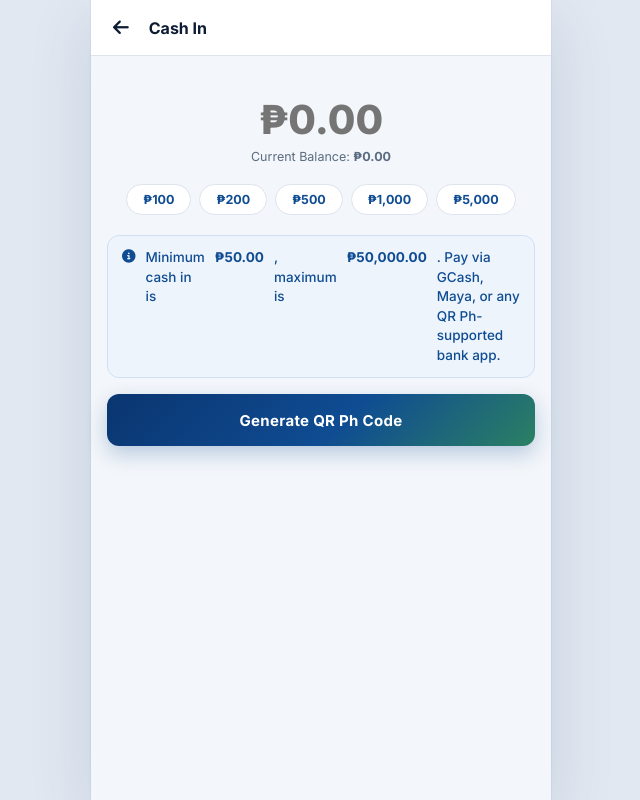
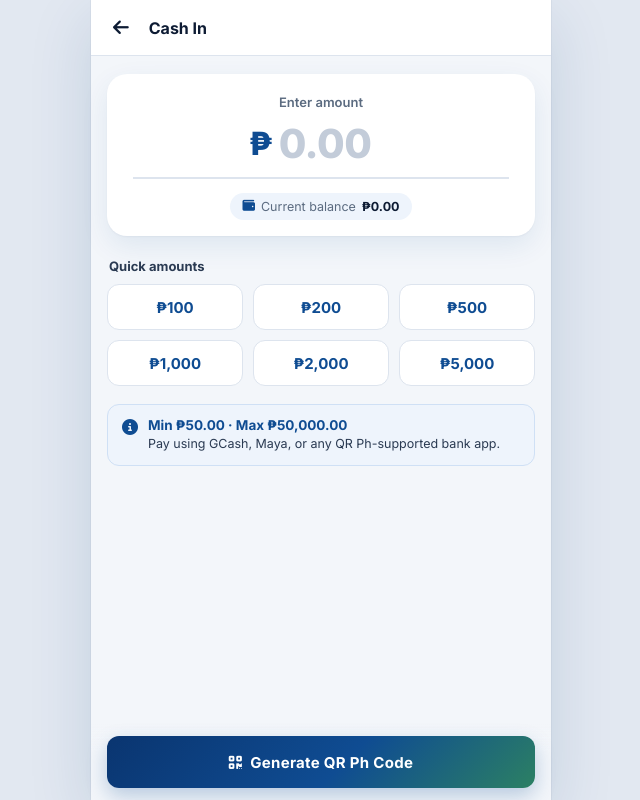
Before and after one commit to ailevoler/serialnumber, a PHP site: page /top-up.php in a window 1280 px wide. Shown: the whole page, without its empty margins (319-959 px from the left). Run offline with PHP 8.4, Linux system fonts and the light colour scheme; the visitor is signed in with stand-in values (Sample User, id 1); data that the repository does not hold is empty.

Commit message:
Redesign Cash In amount step; fix broken info alerts
- .alert is a block again (flex split mixed text/<strong> into columns,
  which garbled the Cash In limits note and other info alerts)
- Cash In: amount card with centred auto-width field and balance chip,
  3x2 quick-amount grid, fee summary, compact limits note, and a sticky
  Generate QR Ph button; max 2 decimals, errors clear on change

Co-Authored-By: Claude Opus 5.5 <noreply@anthropic.com>
Claude-Session: https://claude.ai/code/session_016jyYJ8CS91CWh6rG64vuPR

```diff
--- a/rbnw-wallet/assets/css/style.css
+++ b/rbnw-wallet/assets/css/style.css
@@ -1006,9 +1006,9 @@ input, select, textarea { font-family: inherit; }
 .success-screen .amt { font-size: 26px; font-weight: 800; color: var(--rbnw-blue); margin: 14px 0; }
 
 .alert {
-  display: flex;
-  align-items: flex-start;
-  gap: 10px;
+  /* block (not flex) so mixed inline text/<strong> wraps as one paragraph */
+  display: block;
+  position: relative;
   padding: 12px 14px;
   border-radius: var(--radius-sm);
   border: 1px solid transparent;
@@ -1018,7 +1018,8 @@ input, select, textarea { font-family: inherit; }
   margin-bottom: 16px;
   animation: alert-in .2s ease-out;
 }
-.alert i { margin-top: 2px; flex-shrink: 0; }
+.alert > i:first-child { position: absolute; left: 14px; top: 15px; }
+.alert:has(> i:first-child) { padding-left: 38px; }
 .alert-error { background: var(--danger-50); color: #b42d28; border-color: #f6cdca; }
 .alert-success { background: var(--success-50); color: #1b7a3b; border-color: #c4e8d0; }
 .alert-info { background: var(--rbnw-blue-50); color: var(--rbnw-blue); border-color: #cfe0f5; }
--- a/rbnw-wallet/top-up.php
+++ b/rbnw-wallet/top-up.php
@@ -15,6 +15,58 @@ $wallet = get_wallet(current_user_id());
 <link rel="stylesheet" href="<?= asset_url('assets/css/style.css') ?>">
 <link rel="stylesheet" href="https://cdnjs.cloudflare.com/ajax/libs/font-awesome/6.5.1/css/all.min.css">
 <style>
+.cashin-body { padding-bottom: 120px; }
+.cashin-amount-card {
+  background: #fff; border-radius: var(--radius-lg); padding: 20px 18px 16px;
+  box-shadow: var(--shadow-card); text-align: center;
+}
+.cashin-label { display: block; font-size: 13px; font-weight: 600; color: var(--text-muted); margin-bottom: 8px; }
+.cashin-input {
+  display: flex; align-items: center; justify-content: center; gap: 4px;
+  border-bottom: 2px solid var(--border); padding-bottom: 8px; margin: 0 8px;
+  transition: border-color .15s;
+}
+.cashin-input:focus-within { border-color: var(--rbnw-blue-light); }
+.cashin-input .currency { font-size: 32px; font-weight: 800; color: var(--rbnw-blue); }
+.cashin-input input {
+  border: none; outline: none; background: transparent; min-width: 0;
+  width: 4.2ch; max-width: 240px; font-size: 40px; font-weight: 800;
+  color: var(--text-dark); letter-spacing: -0.5px; text-align: left;
+}
+.cashin-input input::placeholder { color: #c3ccd9; }
+.cashin-balance {
+  display: inline-flex; align-items: center; gap: 6px; margin-top: 14px;
+  padding: 6px 12px; border-radius: 999px; background: var(--rbnw-blue-50);
+  font-size: 12.5px; color: var(--text-muted);
+}
+.cashin-balance i { color: var(--rbnw-blue); }
+.cashin-balance strong { color: var(--text-dark); }
+.cashin-section-title { margin: 22px 2px 10px; font-size: 13px; font-weight: 700; color: var(--text-body); }
+.cashin-quick { display: grid; grid-template-columns: repeat(3, 1fr); gap: 10px; }
+.cashin-quick button {
+  height: 46px; border-radius: var(--radius-sm); border: 1.5px solid var(--border);
+  background: #fff; font-size: 15px; font-weight: 700; color: var(--rbnw-blue);
+  transition: border-color .15s, background .15s, color .15s;
+}
+.cashin-quick button:hover { border-color: var(--border-strong); }
+.cashin-quick button.active { background: var(--rbnw-blue); border-color: var(--rbnw-blue); color: #fff; }
+.cashin-summary { margin: 18px 0 0; }
+.cashin-summary .review-row.total span { color: var(--rbnw-blue); font-size: 15px; }
+.cashin-note {
+  display: flex; gap: 10px; align-items: flex-start; margin-top: 18px;
+  padding: 12px 14px; border-radius: var(--radius-sm);
+  background: var(--rbnw-blue-50); border: 1px solid #cfe0f5; color: var(--rbnw-blue);
+}
+.cashin-note i { margin-top: 2px; }
+.cashin-note strong { display: block; font-size: 13.5px; }
+.cashin-note span { display: block; font-size: 12.5px; color: var(--text-body); margin-top: 2px; line-height: 1.4; }
+#amountError .alert { margin: 14px 0 0; }
+.cashin-footer {
+  position: fixed; bottom: 0; left: 50%; transform: translateX(-50%);
+  width: 100%; max-width: var(--max-w);
+  padding: 12px 16px calc(12px + env(safe-area-inset-bottom));
+  background: linear-gradient(180deg, rgba(243,246,250,0) 0%, var(--bg) 35%);
+}
 .status-pill {
   display: inline-flex; align-items: center; gap: 6px;
   padding: 6px 14px; border-radius: 20px; font-size: 12px; font-weight: 700;
@@ -50,37 +102,48 @@ $wallet = get_wallet(current_user_id());
       <button class="back-btn" onclick="RBNW.goBack('dashboard.php')" style="background:none;border:none;"><i class="fa-solid fa-arrow-left"></i></button>
       <h2>Cash In</h2>
     </div>
-    <div class="flow-body">
+    <div class="flow-body cashin-body">
 
-      <div class="amount-display">
-        <input type="text" id="amountInput" inputmode="numeric" placeholder="₱0.00" autocomplete="off">
-        <div class="avail">Current Balance: <strong><?= peso((float)$wallet['balance']) ?></strong></div>
+      <div class="cashin-amount-card">
+        <label for="amountInput" class="cashin-label">Enter amount</label>
+        <div class="cashin-input">
+          <span class="currency">₱</span>
+          <input type="text" id="amountInput" inputmode="decimal" placeholder="0.00" autocomplete="off" aria-describedby="cashinLimits">
+        </div>
+        <div class="cashin-balance">
+          <i class="fa-solid fa-wallet"></i> Current balance <strong><?= peso((float)$wallet['balance']) ?></strong>
+        </div>
       </div>
 
-      <div class="quick-amounts">
-        <button type="button" data-amt="100">₱100</button>
-        <button type="button" data-amt="200">₱200</button>
-        <button type="button" data-amt="500">₱500</button>
-        <button type="button" data-amt="1000">₱1,000</button>
-        <button type="button" data-amt="5000">₱5,000</button>
+      <div class="cashin-section-title">Quick amounts</div>
+      <div class="cashin-quick">
+        <?php foreach ([100, 200, 500, 1000, 2000, 5000] as $amt): ?>
+          <button type="button" data-amt="<?= $amt ?>">₱<?= number_format($amt) ?></button>
+        <?php endforeach; ?>
       </div>
 
-      <div class="card" id="feeCard" style="display:none;">
-        <div class="review-row"><span class="label">Amount to Receive</span><span id="feeAmount">₱0.00</span></div>
-        <div class="review-row"><span class="label">PayMongo Fee (<?= number_format(CASH_IN_FEE_PAYMONGO_PCT, 2) ?>%)</span><span id="feePaymongo">₱0.00</span></div>
+      <div class="card cashin-summary" id="feeCard" style="display:none;">
+        <div class="review-row"><span class="label">Amount to receive</span><span id="feeAmount">₱0.00</span></div>
+        <div class="review-row"><span class="label">PayMongo fee (<?= number_format(CASH_IN_FEE_PAYMONGO_PCT, 2) ?>%)</span><span id="feePaymongo">₱0.00</span></div>
         <?php if (CASH_IN_FEE_RBNW_PCT > 0): ?>
-        <div class="review-row"><span class="label">RBNW Fee (<?= number_format(CASH_IN_FEE_RBNW_PCT, 2) ?>%)</span><span id="feeRbnw">₱0.00</span></div>
+        <div class="review-row"><span class="label">RBNW fee (<?= number_format(CASH_IN_FEE_RBNW_PCT, 2) ?>%)</span><span id="feeRbnw">₱0.00</span></div>
         <?php endif; ?>
-        <div class="review-row"><span class="label">Total to Pay</span><span id="feeTotal">₱0.00</span></div>
+        <div class="review-row total"><span class="label">Total to pay</span><span id="feeTotal">₱0.00</span></div>
       </div>
 
-      <div class="alert alert-info">
+      <div class="cashin-note" id="cashinLimits">
         <i class="fa-solid fa-circle-info"></i>
-        Minimum cash in is <strong><?= peso(CASH_IN_MIN_AMOUNT) ?></strong>, maximum is <strong><?= peso(CASH_IN_MAX_AMOUNT) ?></strong>. Pay via GCash, Maya, or any QR Ph-supported bank app.
+        <div>
+          <strong>Min <?= peso(CASH_IN_MIN_AMOUNT) ?> · Max <?= peso(CASH_IN_MAX_AMOUNT) ?></strong>
+          <span>Pay using GCash, Maya, or any QR Ph-supported bank app.</span>
+        </div>
       </div>
 
       <div id="amountError"></div>
-      <button class="btn btn-primary" id="generateBtn">Generate QR Ph Code</button>
+    </div>
+
+    <div class="cashin-footer">
+      <button class="btn btn-primary" id="generateBtn"><i class="fa-solid fa-qrcode"></i> <span>Generate QR Ph Code</span></button>
     </div>
   </div>
 
@@ -162,19 +225,34 @@ function goToStep(n) {
   document.getElementById('step' + n).classList.remove('hidden');
 }
 
-document.querySelectorAll('.quick-amounts button').forEach(btn => {
+document.querySelectorAll('.cashin-quick button').forEach(btn => {
   btn.addEventListener('click', () => {
-    document.querySelectorAll('.quick-amounts button').forEach(b => b.classList.remove('active'));
+    document.querySelectorAll('.cashin-quick button').forEach(b => b.classList.remove('active'));
     btn.classList.add('active');
     document.getElementById('amountInput').value = btn.dataset.amt;
+    document.getElementById('amountError').innerHTML = '';
+    fitAmountInput();
     updateFeePreview();
   });
 });
 
 document.getElementById('amountInput').addEventListener('input', (e) => {
-  e.target.value = e.target.value.replace(/[^0-9.]/g, '');
+  // digits and one decimal point, max 2 decimals
+  let v = e.target.value.replace(/[^0-9.]/g, '');
+  const [whole, ...rest] = v.split('.');
+  v = rest.length ? whole + '.' + rest.join('').slice(0, 2) : whole;
+  e.target.value = v;
+  document.querySelectorAll('.cashin-quick button').forEach(b => b.classList.toggle('active', b.dataset.amt === v));
+  document.getElementById('amountError').innerHTML = '';
+  fitAmountInput();
   updateFeePreview();
 });
+
+// Grow the amount field with its text so "₱ 1,000" stays centred
+function fitAmountInput() {
+  const el = document.getElementById('amountInput');
+  el.style.width = Math.max(el.value.length || 4, 1) + 0.6 + 'ch';
+}
 
 function updateFeePreview() {
   const amt = parseFloat(document.getElementById('amountInput').value || '0');
@@ -198,26 +276,27 @@ document.getElementById('generateBtn').addEventListener('click', async () => {
   const errBox = document.getElementById('amountError');
 
   if (!amt || amt < CASH_IN_MIN) {
-    errBox.innerHTML = `<div class="alert alert-error">Minimum cash in is ${RBNW.peso(CASH_IN_MIN)}.</div>`;
+    errBox.innerHTML = RBNW.alertHtml(`Minimum cash in is ${RBNW.peso(CASH_IN_MIN)}.`, 'error');
     return;
   }
   if (amt > CASH_IN_MAX) {
-    errBox.innerHTML = `<div class="alert alert-error">Maximum cash in is ${RBNW.peso(CASH_IN_MAX)}.</div>`;
+    errBox.innerHTML = RBNW.alertHtml(`Maximum cash in is ${RBNW.peso(CASH_IN_MAX)}.`, 'error');
     return;
   }
   errBox.innerHTML = '';
 
   const btn = document.getElementById('generateBtn');
+  const btnLabel = btn.querySelector('span');
   btn.disabled = true;
-  btn.textContent = 'Generating QR Ph code...';
+  btnLabel.textContent = 'Generating QR Ph code…';
 
   const res = await RBNW.api('top-up.php?action=generate', 'POST', { amount: amt });
 
   btn.disabled = false;
-  btn.textContent = 'Generate QR Ph Code';
+  btnLabel.textContent = 'Generate QR Ph Code';
 
   if (!res.success) {
-    errBox.innerHTML = `<div class="alert alert-error">${res.message || 'Failed to generate payment.'}</div>`;
+    errBox.innerHTML = RBNW.alertHtml(res.message || 'Failed to generate payment.', 'error');
     return;
   }
 
```
